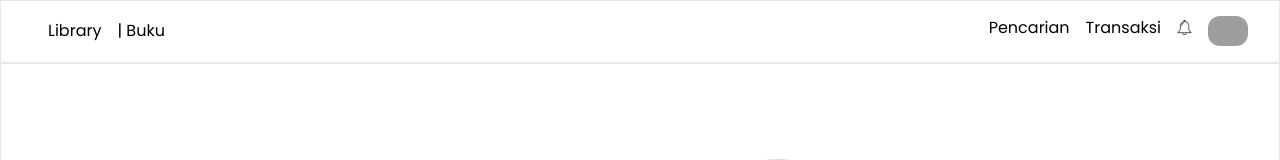
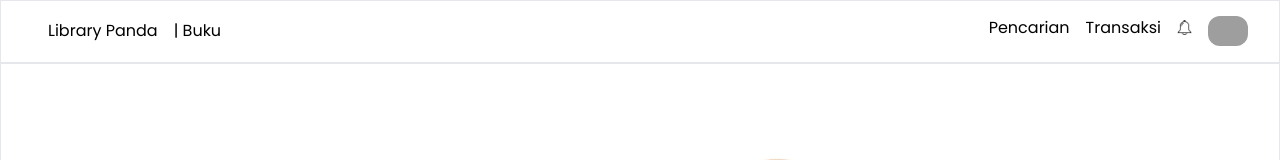
Before and after one commit to wonderkid-web/library-react, a React (Vite) app: page / in a window 1280 px wide. Shown: the top 160 px of the page. Built offline with nearby package versions, Linux system fonts and the light colour scheme; grey boxes are pictures that could not be loaded.

Commit message:
kiki rubah nav

```diff
--- a/src/Components/Navbar.jsx
+++ b/src/Components/Navbar.jsx
@@ -5,7 +5,7 @@ const Navbar = () => {
     <nav className="grid-cols-2 items-center border-b-2 fixed w-full">
       <div className="left">
           <ul className="flex gap-4 ml-12 cursor-pointer">
-            <li>Library</li>
+            <li>Library Panda</li>
             <li>| Buku</li>
           </ul>
       </div>
```
